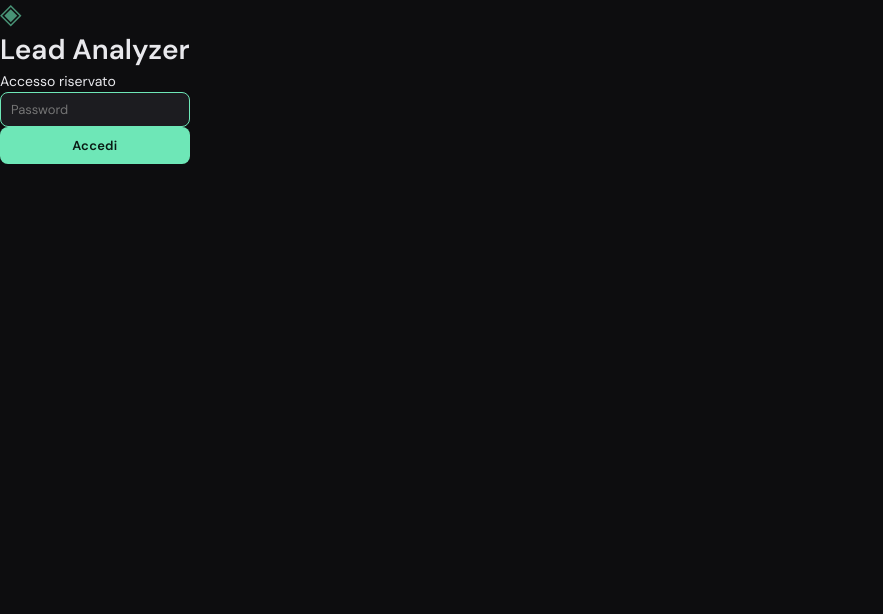
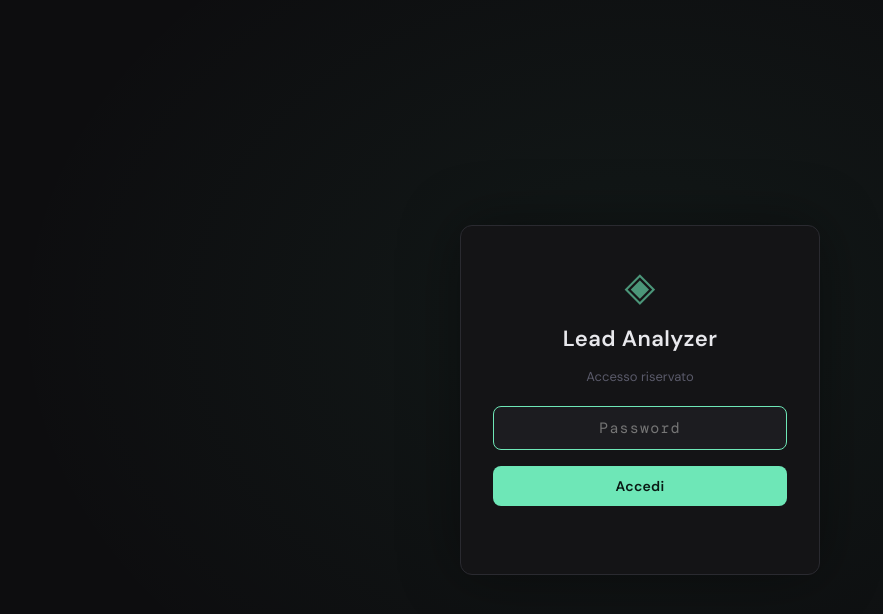
Before and after one commit to mirkoluciano/lead-analyzer, a plain HTML site: page index.html in a window 1280 px wide. Shown: the whole page, without its empty margins (0-883 px from the left). Drawn offline with nearby package versions, Linux system fonts and the light colour scheme.

Commit message:
Update style.css

```diff
--- a/style.css
+++ b/style.css
@@ -566,3 +566,86 @@ table th:nth-child(9), table td:nth-child(9) { width: 4%; text-align: center; }
   .sidebar { width: 220px; }
   .metrics { gap: 1rem; }
 }
+
+/* ===== LOGIN SCREEN ===== */
+#login-screen {
+  display: flex;
+  align-items: center;
+  justify-content: center;
+  min-height: 100vh;
+  background: var(--bg);
+  background-image: radial-gradient(ellipse at 50% 40%, rgba(110,231,183,.06) 0%, transparent 70%);
+}
+
+.login-card {
+  background: var(--bg-2);
+  border: 1px solid var(--border);
+  border-radius: var(--radius-lg);
+  padding: 2.5rem 2rem;
+  width: 100%;
+  max-width: 360px;
+  display: flex;
+  flex-direction: column;
+  align-items: center;
+  gap: .75rem;
+  box-shadow: 0 0 60px rgba(0,0,0,.4);
+}
+
+.login-logo .logo-icon {
+  font-size: 40px;
+  color: var(--accent);
+  display: block;
+  animation: pulse 3s ease-in-out infinite;
+}
+
+.login-title {
+  font-size: 22px;
+  font-weight: 600;
+  color: var(--text);
+  letter-spacing: .02em;
+  margin-top: .25rem;
+}
+
+.login-sub {
+  font-size: 13px;
+  color: var(--text-3);
+  margin-bottom: .5rem;
+}
+
+.login-field {
+  width: 100%;
+}
+
+.login-field input {
+  width: 100%;
+  padding: 11px 14px;
+  font-size: 15px;
+  letter-spacing: .08em;
+  background: var(--bg-3);
+  border: 1px solid var(--border);
+  border-radius: var(--radius);
+  color: var(--text);
+  outline: none;
+  transition: border-color .15s;
+  font-family: var(--font-mono);
+  text-align: center;
+}
+
+.login-field input:focus {
+  border-color: var(--accent);
+}
+
+.login-btn {
+  width: 100%;
+  padding: 11px;
+  font-size: 14px;
+  margin-top: .25rem;
+}
+
+.login-error {
+  font-size: 12px;
+  color: var(--red);
+  min-height: 16px;
+  text-align: center;
+  font-family: var(--font-mono);
+}
```
